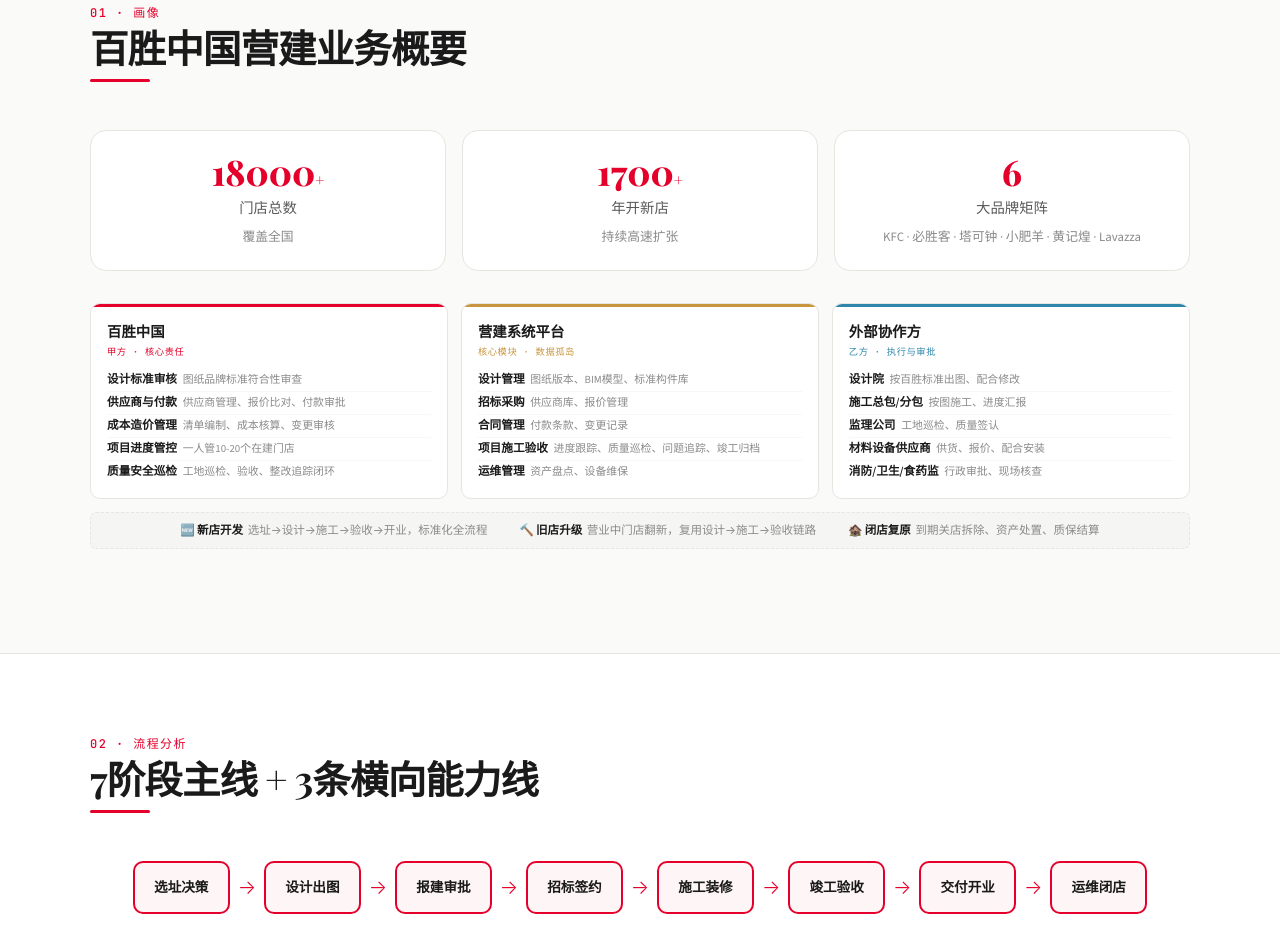
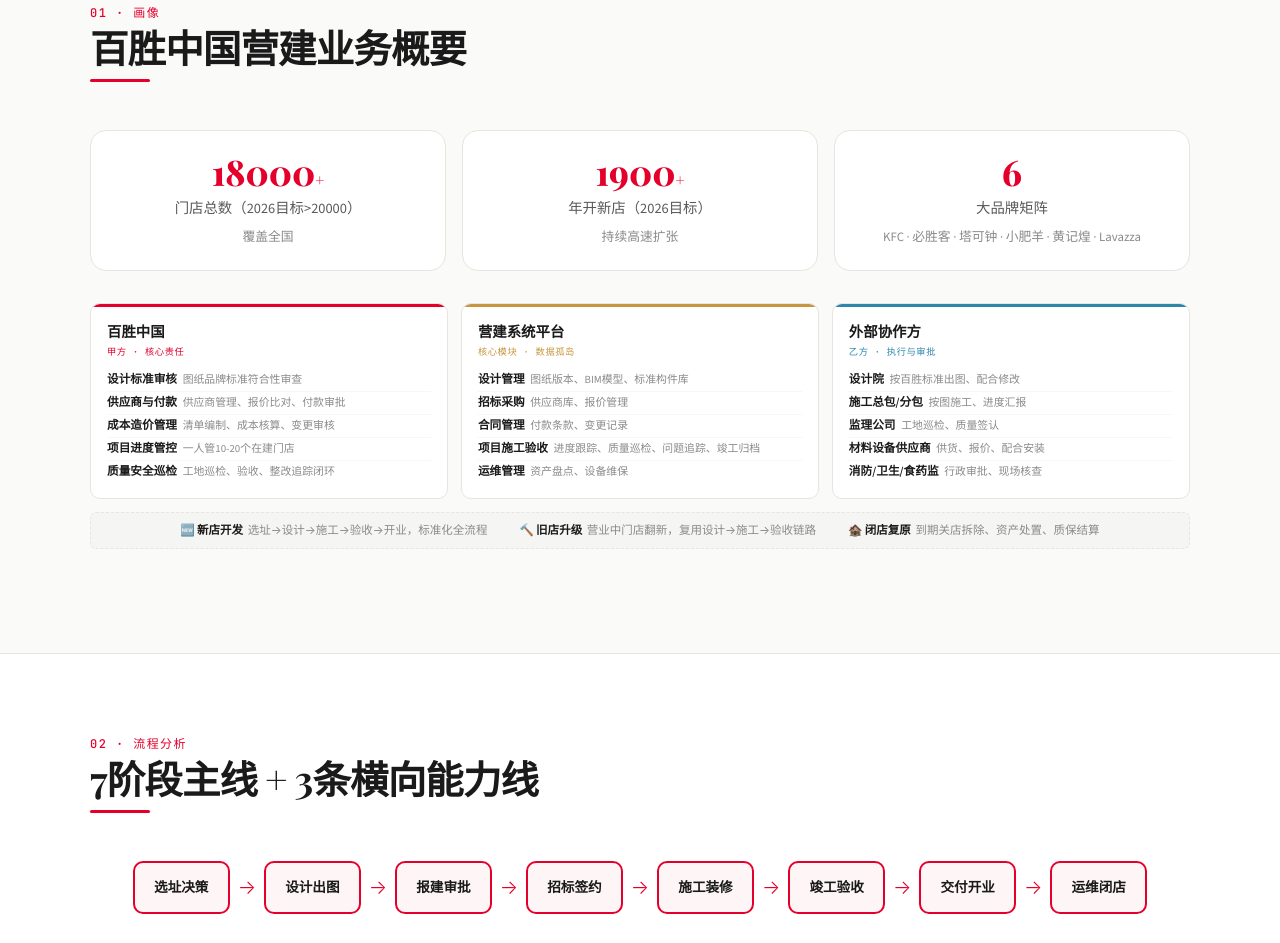
Before and after one commit to angelover66/yingjian-ai, a plain HTML site: page index.html in a window 1280 px wide. Shown: the part 877-1820 px from the top of the page. Drawn offline with nearby package versions, Linux system fonts and the light colour scheme; a web font is replaced by a local one.

```diff
--- a/index.html
+++ b/index.html
@@ -816,12 +816,12 @@
     <div class="stats-grid reveal" style="gap:1rem;margin-bottom:2rem;">
       <div class="stat-card">
         <div class="stat-number" style="font-size:2.2rem;">18000<span style="font-size:1rem">+</span></div>
-        <div class="stat-label">门店总数</div>
+        <div class="stat-label">门店总数（2026目标>20000）</div>
         <div class="stat-sub">覆盖全国</div>
       </div>
       <div class="stat-card">
-        <div class="stat-number" style="font-size:2.2rem;">1700<span style="font-size:1rem">+</span></div>
-        <div class="stat-label">年开新店</div>
+        <div class="stat-number" style="font-size:2.2rem;">1900<span style="font-size:1rem">+</span></div>
+        <div class="stat-label">年开新店（2026目标）</div>
         <div class="stat-sub">持续高速扩张</div>
       </div>
       <div class="stat-card">
```
